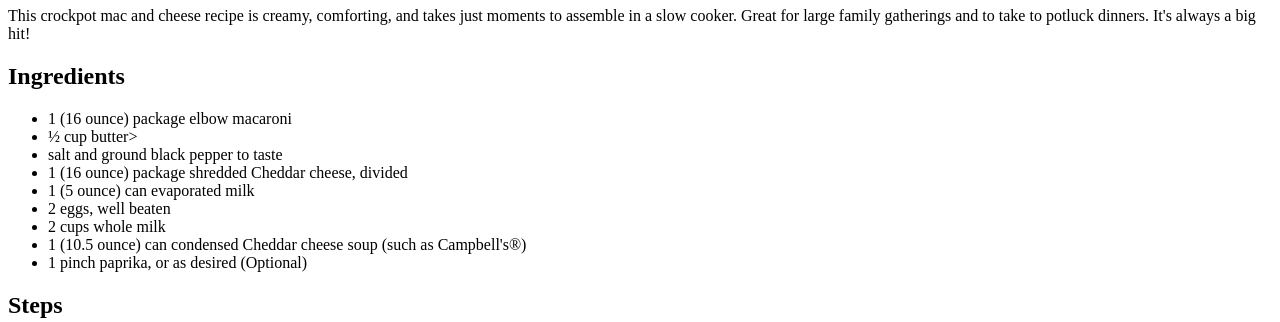
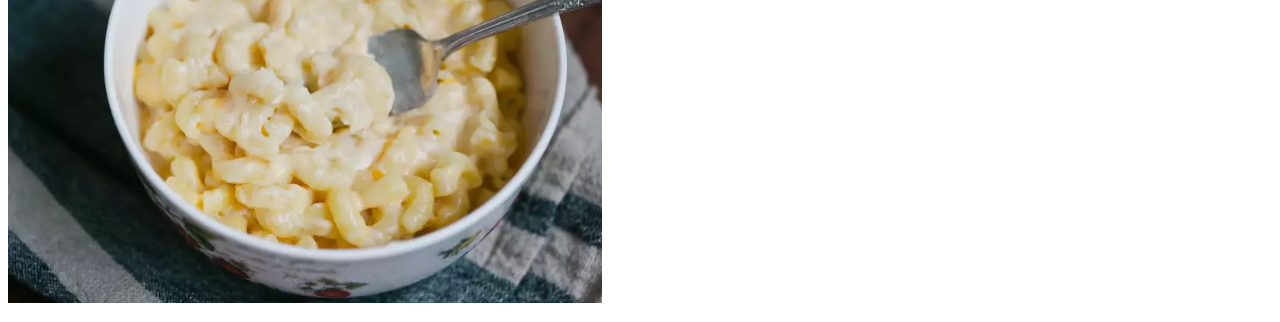
Before and after one commit to kurtis-kraft/odin-recipes, a plain HTML site: page recipes/mac-and-cheese.html in a window 1280 px wide. Shown: the part 101-423 px from the top of the page. Drawn offline with Linux system fonts and the light colour scheme.

Commit message:
Fix image bug

```diff
--- a/recipes/mac-and-cheese.html
+++ b/recipes/mac-and-cheese.html
@@ -5,7 +5,7 @@
         <title>Mac and Cheese | Odin Recipes Project</title>
     </head>
     <body>
-        <img src="img/mac-and-cheese.png">
+        <img src="../img/mac-and-cheese.png">
         <h1>Description</h1>
         <p>This crockpot mac and cheese recipe is creamy, comforting,
              and takes just moments to assemble in a slow cooker.
```
Also changed, not shown: img/mac-and-cheese.png (added).
